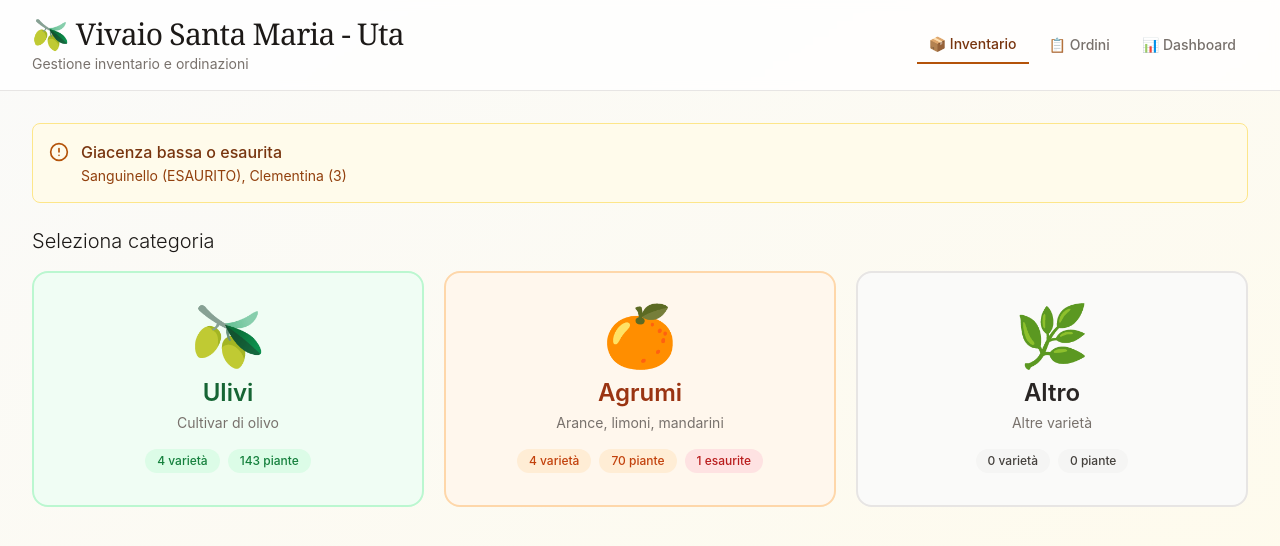
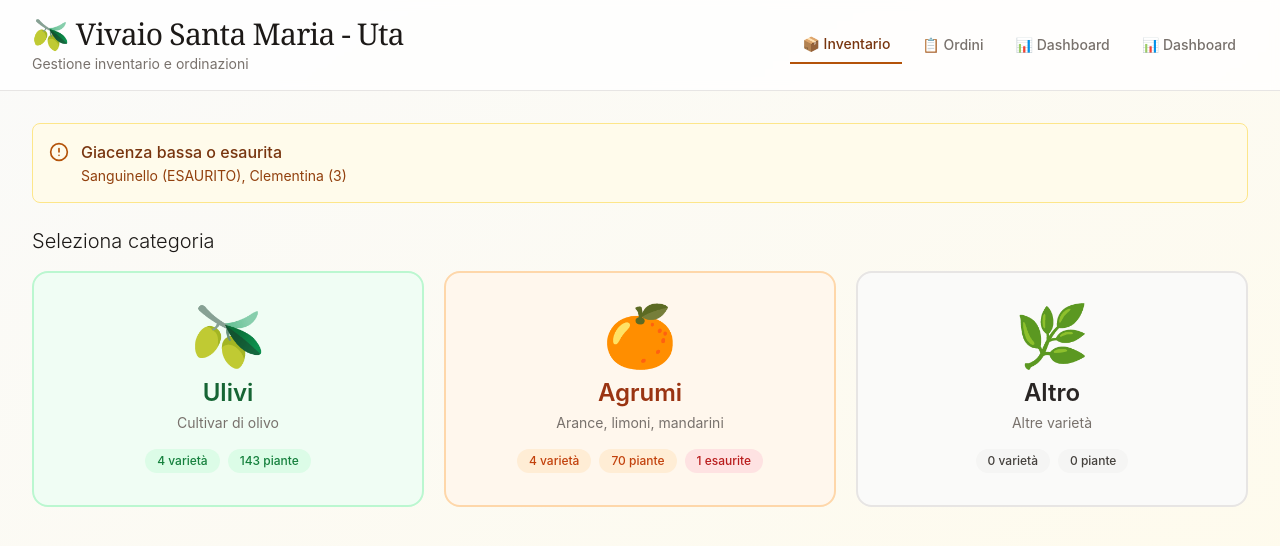
Before and after one commit to robnonnis/Vivaio-Santa-Maria, a Next.js app: page / in a window 1280 px wide. Shown: the top 546 px of the page. Built offline with nearby package versions, Linux system fonts and the light colour scheme.

Commit message:
Update VivaioCultivare.tsx

```diff
--- a/app/components/VivaioCultivare.tsx
+++ b/app/components/VivaioCultivare.tsx
@@ -2,6 +2,7 @@
 
 import React, { useState, useEffect, useMemo } from 'react';
 import { Plus, Trash2, Edit2, AlertCircle, ChevronLeft, Search, FileText, Clock } from 'lucide-react';
+import SchedePiante from './SchedePiante';
 
 type Plant = { id: number; name: string; type: string; stock: number; price: number; log: { date: string; change: number; newStock: number }[] };
 type OrderItem = { plantId: number; plantName: string; qty: number; unitPrice: number };
@@ -217,7 +218,7 @@ export default function VivaioCultivare() {
               <p className="mt-0.5 text-sm text-stone-500">Gestione inventario e ordinazioni</p>
             </div>
             <div className="flex gap-1 sm:gap-2">
-              {['inventory', 'orders', 'dashboard'].map(tab => (
+              {['inventory', 'orders', 'dashboard', 'schede'].map(tab => (
                 <button key={tab} onClick={() => { setActiveTab(tab); setInventoryCategory(null); setSearchQuery(''); }}
                   className={`px-3 py-2 text-sm font-medium transition-colors rounded-t ${activeTab === tab ? 'text-amber-900 border-b-2 border-amber-700' : 'text-stone-500 hover:text-stone-900'}`}>
                   {tab === 'inventory' ? '📦 Inventario' : tab === 'orders' ? '📋 Ordini' : '📊 Dashboard'}
@@ -677,6 +678,11 @@ export default function VivaioCultivare() {
             </div>
           </div>
         )}
+
+        {/* ── SCHEDE PIANTE ─────────────────────────────────────────────────── */}
+        {activeTab === 'schede' && (
+          <SchedePiante />
+        )}
       </div>
     </div>
   );
```
